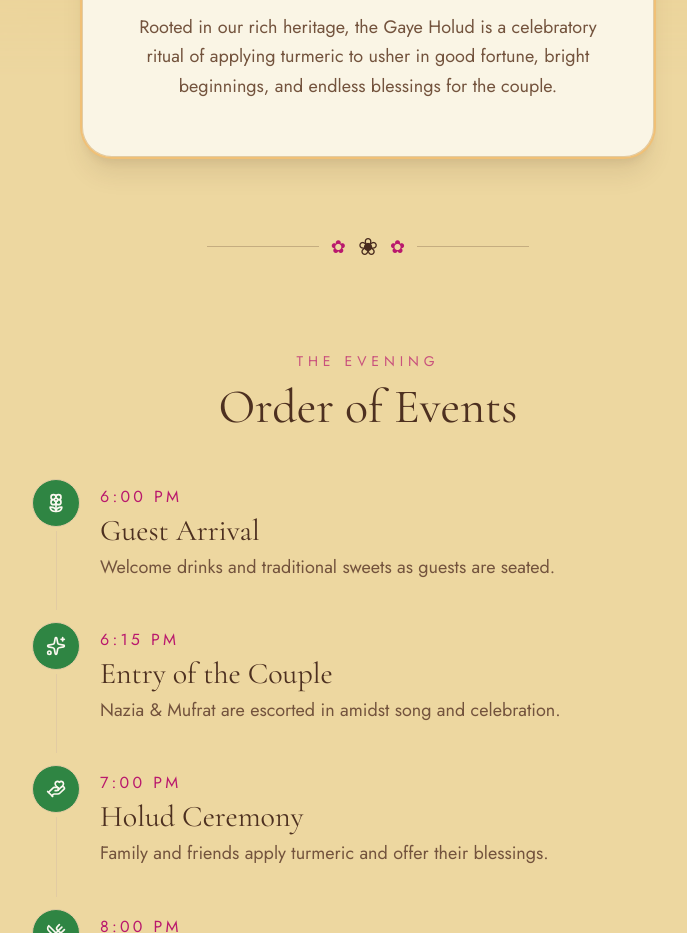
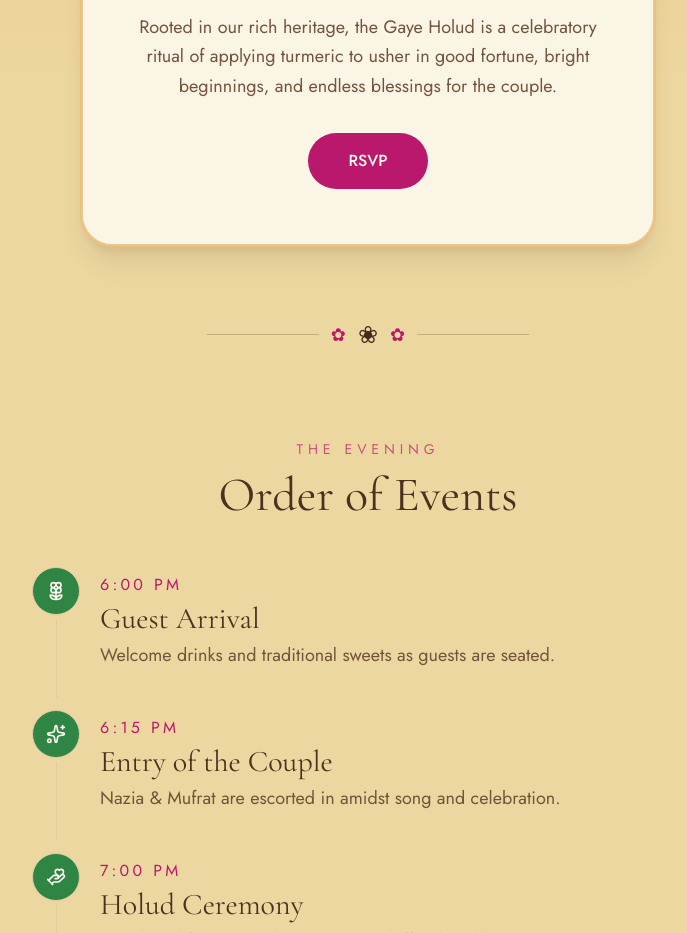
Before and after one commit to mn93-boop/mel-holud, a Next.js app: page / in a window 1280 px wide. Shown: the part 1100-2033 px from the top of the page, without its empty margins (272-959 px from the left). Built offline with nearby package versions, Linux system fonts and the light colour scheme.

Commit message:
feat: add RSVP link to hero section for event participation
Co-authored-by: mn93-boop <306395759+mn93-boop@users.noreply.github.com>

```diff
--- a/components/hero.tsx
+++ b/components/hero.tsx
@@ -62,6 +62,15 @@ export function Hero() {
             of applying turmeric to usher in good fortune, bright beginnings, and
             endless blessings for the couple.
           </p>
+
+          <a
+            href="https://withjoy.com/mufrat-and-nazia/rsvp"
+            target="_blank"
+            rel="noopener noreferrer"
+            className="mt-8 inline-flex items-center gap-2 rounded-full bg-primary px-10 py-4 font-sans text-base font-medium text-primary-foreground transition hover:bg-primary/90"
+          >
+            RSVP
+          </a>
         </div>
       </div>
     </section>
```
